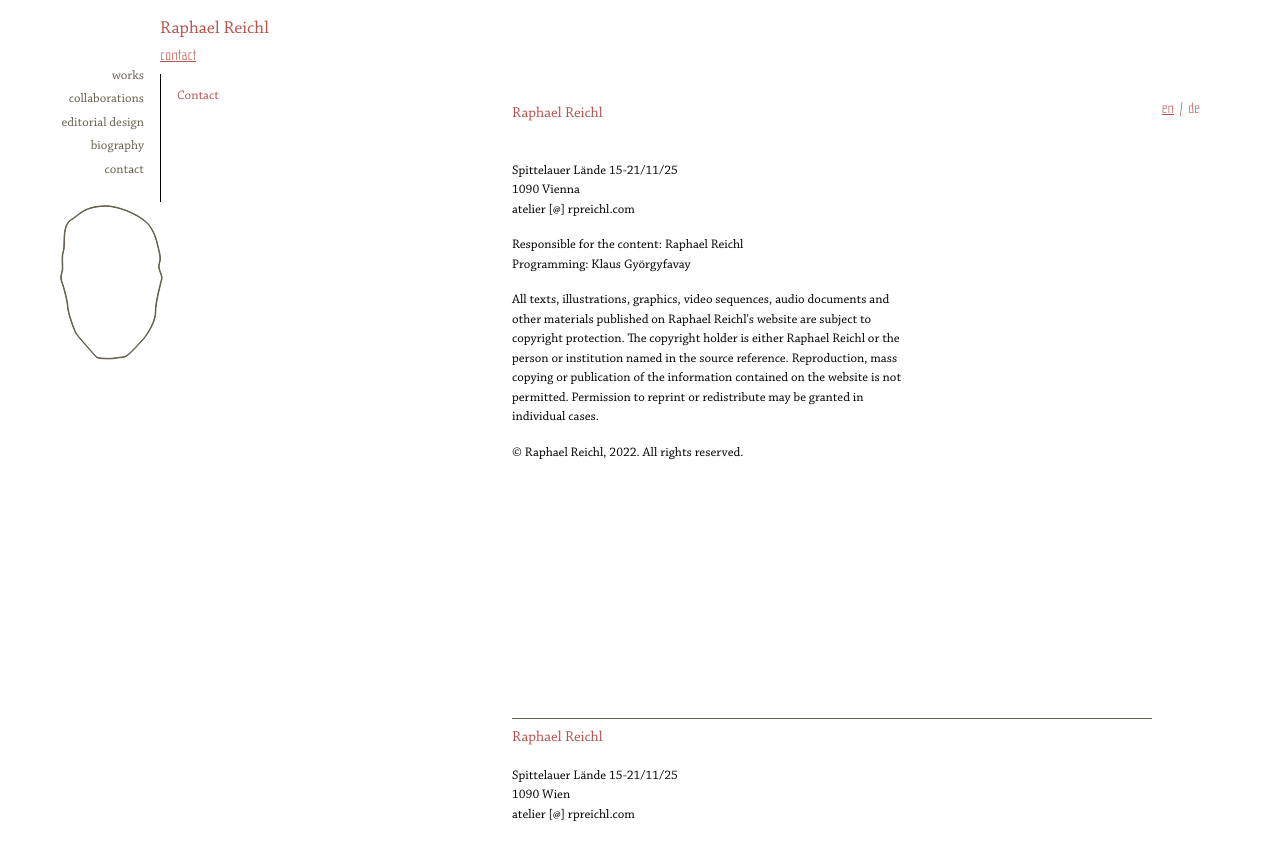
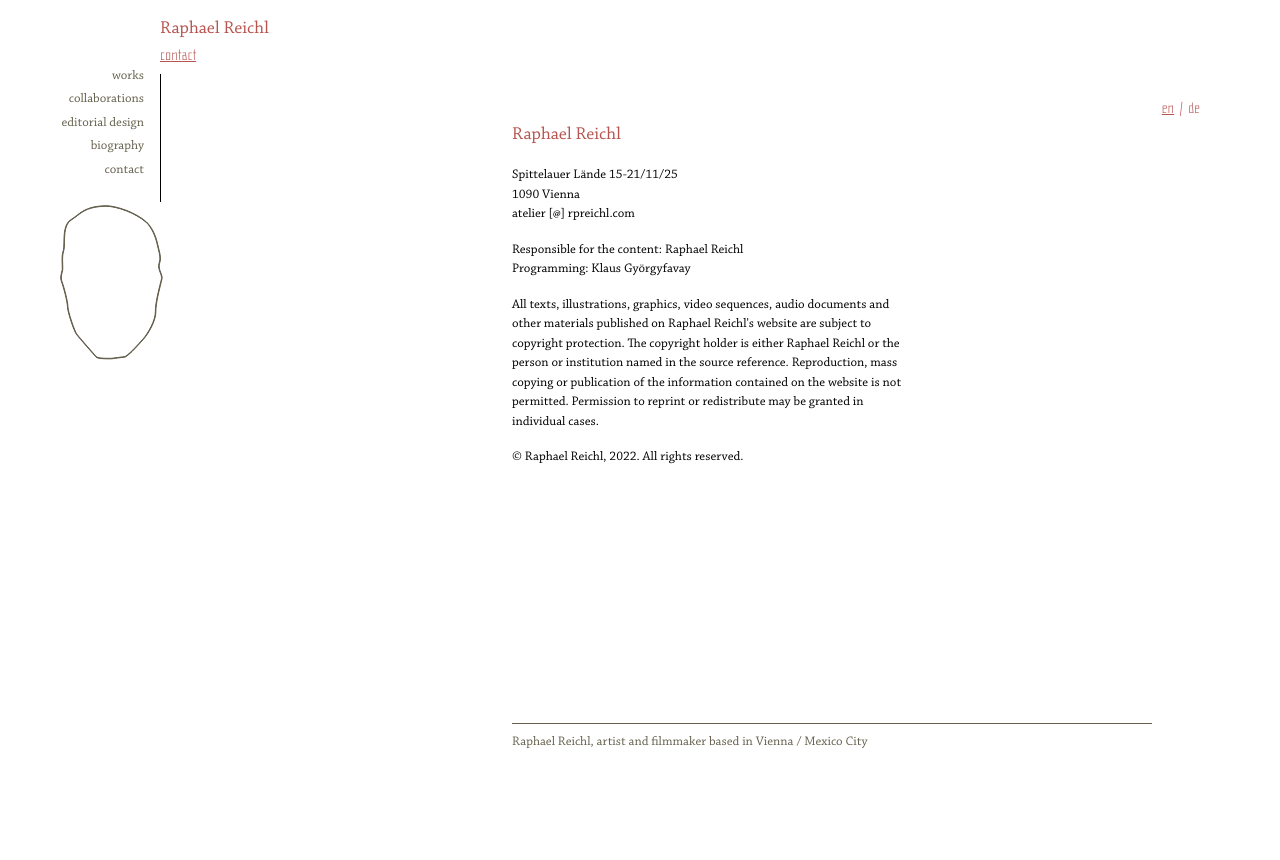
Before and after one commit to fweth/RReichl, an Astro site: page /contact in a window 1280 px wide. Built offline with nearby package versions, Linux system fonts and the light colour scheme; Astro itself is replaced by a stand-in of ours.

Commit message:
Update: Footer

```diff
--- a/src/layouts/Layout.astro
+++ b/src/layouts/Layout.astro
@@ -37,14 +37,7 @@ const {
         <footer
             class="pt-2 mx-20 mb-64 border-t lg:w-1/2 lg:ml-96 xl:ml-128 border-beige"
         >
-            <p class="text-l text-red">Raphael Reichl</p>
-            <p class="mt-4">
-                Spittelauer Lände 15-21/11/25
-                <br />
-                1090 Wien
-                <br />
-                atelier [@] rpreichl.com
-            </p>
+            <p class="text-s text-beige">Raphael Reichl, artist and filmmaker based in Vienna / Mexico City</p>
         </footer>
         <style is:global>
             @font-face {
--- a/src/pages/contact.astro
+++ b/src/pages/contact.astro
@@ -7,13 +7,13 @@ import Bilingual from "../components/Bilingual.astro";
     title="Raphael Reichl - Contact"
     description="Contact to artist Raphael Reichl."
     sectionNames={[
-        ["contact", "Contact"],
+        ["contact",],
     ]}
 >
-    <p class="text-l text-red">Raphael Reichl</p>
     <section id="contact">
         <Bilingual>
             <Fragment slot="en">
+                <p class="text-xl text-red">Raphael Reichl</p>
                 <p class="mt-4">
                     Spittelauer Lände 15-21/11/25
                     <br />
@@ -39,6 +39,7 @@ import Bilingual from "../components/Bilingual.astro";
                 <p class="mt-4">© Raphael Reichl, 2022. All rights reserved.</p>
             </Fragment>
             <Fragment slot="de">
+                <p class="text-xl text-red">Raphael Reichl</p>
                 <p class="mt-4">
                     Spittelauer Lände 15-21/11/25
                     <br />
```
